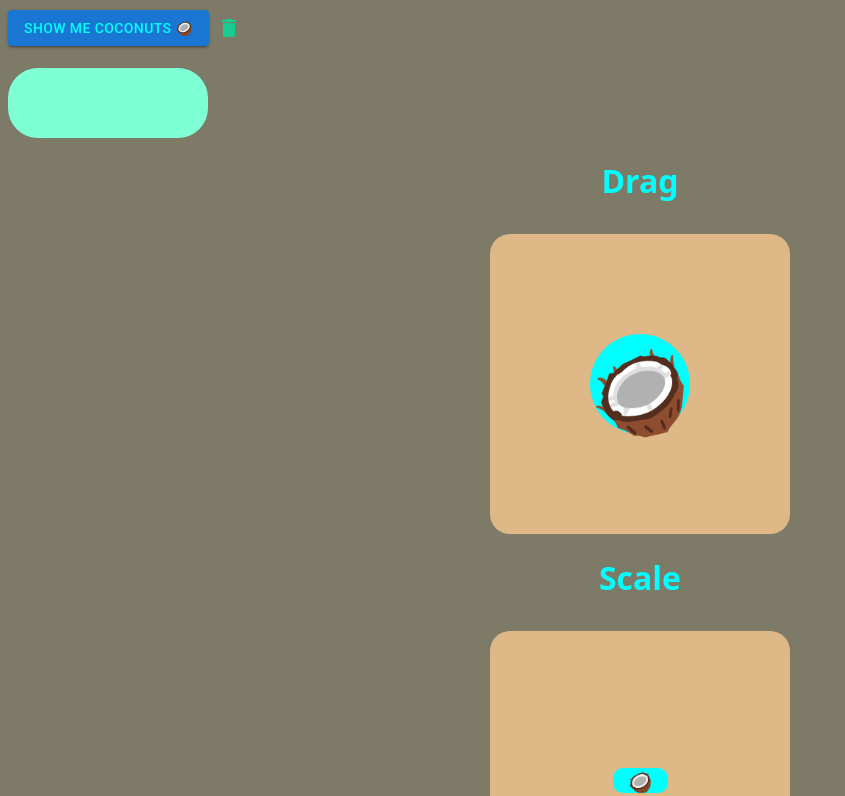
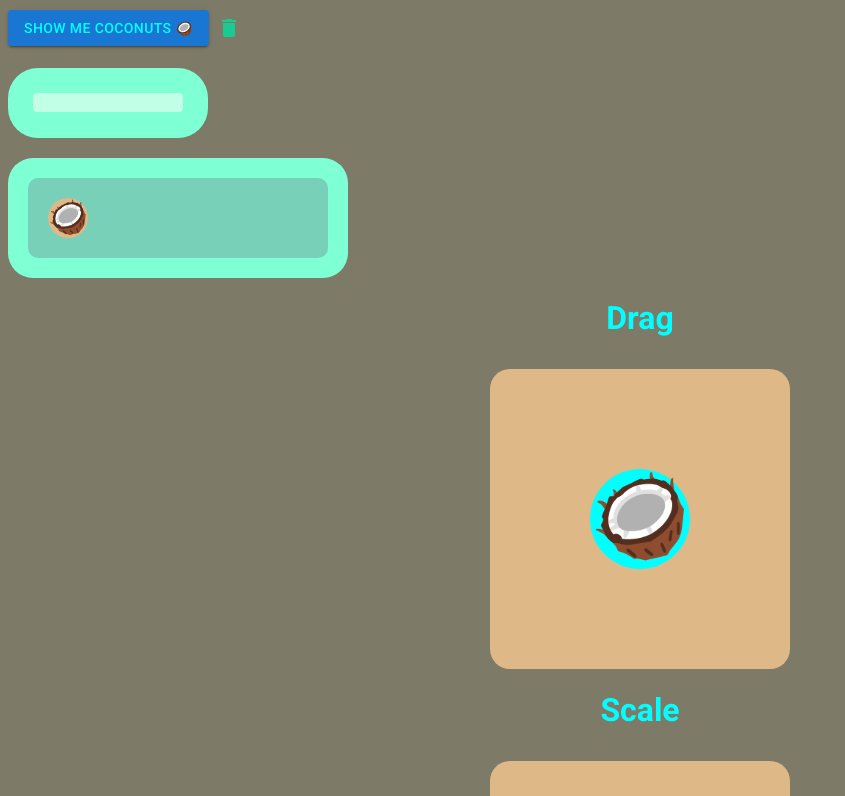
Before and after one commit to Boriwan/learning-mui-framer-motion, a React (Create React App) app: page / in a window 1280 px wide. Shown: the top 796 px of the page, without its empty margins (0-845 px from the left). Built offline with nearby package versions, Linux system fonts and the light colour scheme.

Commit message:
prgoress

```diff
--- a/public/index.html
+++ b/public/index.html
@@ -23,7 +23,7 @@
       work correctly both with client-side routing and a non-root public URL.
       Learn how to configure a non-root public URL by running `npm run build`.
     -->
-  <title>React App</title>
+  <title>🥥</title>
 
 </head>
 
--- a/src/App.js
+++ b/src/App.js
@@ -1,12 +1,15 @@
 import CocoDragger from './components/CocoDragger';
 import ButtonPrinter from './components/ButtonPrinter';
 import CocoAnimator from './components/CocoAnimator'
+import Cards from './components/Cards';
+
 function App() {
   return (
     <>
       <ButtonPrinter />
+      <Cards />
       <CocoDragger />
-      <CocoAnimator/>
+      <CocoAnimator />
     </>
   )
 }
--- a/src/components/ButtonPrinter.js
+++ b/src/components/ButtonPrinter.js
@@ -2,6 +2,7 @@
 import Button from '@mui/material/Button';
 import { IconButton } from '@mui/material';
 import DeleteIcon from '@mui/icons-material/Delete';
+import Skeleton from '@mui/material/Skeleton';
 
 export default function ButtonPrinter() {
 
@@ -33,7 +34,13 @@
             ><DeleteIcon /></IconButton>
 
             <div id='box'>
-                <div id='coco'></div>
+                <Skeleton
+                    id="coco"
+                    sx={{
+                        bgcolor: 'rgb(230, 255, 242, 0.655)                        ' }}
+                    variant = "rounded"
+                    animation="wave"
+                        />
             </div>
         </>
     )
--- /dev/null
+++ b/src/components/Cards.js
@@ -0,0 +1,45 @@
+import React from 'react'
+import { useState } from "react";
+import { motion, AnimateSharedLayout, AnimatePresence } from "framer-motion";
+
+export default function Cards() {
+    return (
+        <AnimateSharedLayout>
+            <motion.ul layout initial={{ borderRadius: 25 }}>
+                {items.map(item => (
+                    <Item key={item} />
+                ))}
+            </motion.ul>
+        </AnimateSharedLayout>
+    );
+}
+
+function Item() {
+    const [isOpen, setIsOpen] = useState(false);
+
+    const toggleOpen = () => setIsOpen(!isOpen);
+
+    return (
+
+        <motion.li layout onClick={toggleOpen} initial={{ borderRadius: 10 }}>
+            <motion.div className="avatar" layout>🥥</motion.div>
+            <AnimatePresence>{isOpen && <Content />}</AnimatePresence>
+        </motion.li>
+    );
+}
+
+function Content() {
+    return (
+        <motion.div
+            layout
+            initial={{ opacity: 0 }}
+            animate={{ opacity: 1 }}
+            exit={{ opacity: 0 }}
+        >
+            <h2>🥥COCONUTS🥥</h2>
+            <p>The coconut tree (Cocos nucifera) is a member of the palm tree family (Arecaceae) and the only living species of the genus Cocos.</p>
+        </motion.div>
+    );
+}
+
+const items = [0];
--- a/src/custom.css
+++ b/src/custom.css
@@ -1,7 +1,6 @@
 body {
     background-color: rgb(125, 122, 104);
-    font-family: system-ui, -apple-system, BlinkMacSystemFont, 'Segoe UI', Roboto, Oxygen, Ubuntu, Cantarell, 'Open Sans', 'Helvetica Neue', sans-serif;
-}
+    font-family: "Roboto", "Helvetica", "Arial", sans-serif;}
 
 h1 {
     text-align: center;
@@ -43,3 +42,49 @@
     align-items: center;
     color: aquamarine;
 }
+
+ul,
+li {
+  list-style: none;
+  margin-top: 20;
+  padding: 0;
+}
+
+ul {
+  width: 300px;
+  display: flex;
+  flex-direction: column;
+  background: aquamarine;
+  padding: 20px;
+  border-radius: 25px;
+}
+
+li {
+  background-color: rgba(115, 162, 160, 0.5);
+  border-radius: 10px;
+  padding: 20px;
+  margin-bottom: 20px;
+  overflow: hidden;
+  cursor: pointer;
+}
+
+li:last-child {
+  margin-bottom: 0px;
+}
+
+.avatar {
+  width: 40px;
+  height: 40px;
+  background-color: burlywood;
+  border-radius: 20px;
+  font-size: 2rem;
+  text-align: center;
+}
+
+.row {
+  width: 100%;
+  height: 8px;
+  background-color: #999;
+  border-radius: 10px;
+  margin-top: 12px;
+}
```
